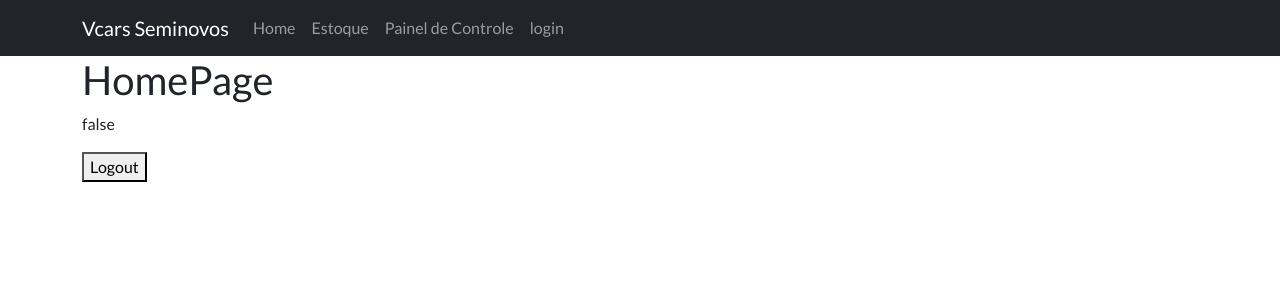
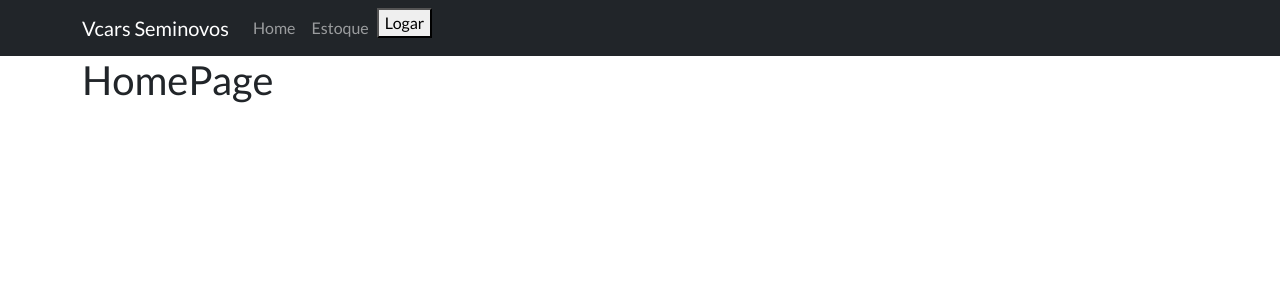
Before and after one commit to VictorLheredia/vcars_frontend, a React (Create React App) app: page / in a window 1280 px wide. Shown: the top 300 px of the page. Built offline with nearby package versions, Linux system fonts and the light colour scheme.

Commit message:
login funcional na navbar / painel de controle privado

```diff
--- /dev/null
+++ b/src/components/LoginButton.jsx
@@ -0,0 +1,11 @@
+import { useNavigate } from "react-router-dom";
+
+export default function LoginButton() {
+  const navigate = useNavigate();
+
+  function navForLogin() {
+      navigate("/login")
+  }
+
+  return <button onClick={navForLogin}>Logar</button>;
+}
--- /dev/null
+++ b/src/components/LogoutButton.jsx
@@ -0,0 +1,12 @@
+import { useContext } from "react";
+import { AuthContext } from "../contexts/Auth";
+
+export default function LogoutButton() {
+  const { logout } = useContext(AuthContext);
+
+  function handleLogout() {
+    logout();
+  }
+
+  return <button onClick={handleLogout}>Deslogar</button>;
+}
--- a/src/contexts/Auth.jsx
+++ b/src/contexts/Auth.jsx
@@ -44,7 +44,6 @@ export const AuthProvider = ({ children }) => {
     api.defaults.headers.Authorization = null;
 
     setUser(null);
-    navigate("/login");
   };
 
   return (
--- a/src/layouts/Header.jsx
+++ b/src/layouts/Header.jsx
@@ -1,7 +1,14 @@
 import { Navbar, Container, Nav } from "react-bootstrap";
 import { Link } from "react-router-dom";
+import { useContext } from "react";
+import { AuthContext } from "../contexts/Auth";
+
+import LoginButton from "../components/LoginButton";
+import LogoutButton from "../components/LogoutButton";
 
 export default function Header() {
+  const { authenticated } = useContext(AuthContext);
+
   return (
     <Navbar bg="dark" variant="dark" expand="lg">
       <Container>
@@ -17,12 +24,16 @@ export default function Header() {
             <Link className="nav-link" to="/estoque">
               Estoque
             </Link>
-            <Link className="nav-link" to="/painel">
-              Painel de Controle
-            </Link>
-            <Link className="nav-link" to="/login">
-              login
-            </Link>
+            {authenticated ? (
+              <Link className="nav-link" to="/painel">
+                Painel de Controle
+              </Link>
+            ) : (
+              ""
+            )}
+            <div className="LogButton">
+              {authenticated ? <LogoutButton /> : <LoginButton />}
+            </div>
           </Nav>
         </Navbar.Collapse>
       </Container>
--- a/src/pages/HomePage.jsx
+++ b/src/pages/HomePage.jsx
@@ -1,18 +1,7 @@
-import React, { useContext } from "react";
-
-import { AuthContext } from "../contexts/Auth";
-
 export default function HomePage() {
-  const { authenticated, logout } = useContext(AuthContext);
-  const handleLogout = () => {
-    logout();
-  };
-
   return (
     <div>
       <h1>HomePage</h1>
-      <p>{String(authenticated)}</p>
-      <button onClick={handleLogout}>Logout</button>
     </div>
   );
 }
--- a/src/pages/LoginPage.jsx
+++ b/src/pages/LoginPage.jsx
@@ -3,7 +3,7 @@ import React, { useState, useContext } from "react";
 import { AuthContext } from "../contexts/Auth";
 
 export default function LoginPage() {
-  const { authenticated, login } = useContext(AuthContext);
+  const { login } = useContext(AuthContext);
 
   const [email, setEmail] = useState("");
   const [password, setPassaword] = useState("");
@@ -16,7 +16,6 @@ export default function LoginPage() {
   return (
     <div id="login">
       <h1 className="title">Login</h1>
-      <p>{String(authenticated)}</p>
       <form className="form" onSubmit={handleSubmit}>
         <div className="field">
           <label htmlFor="email">Email</label>
```
